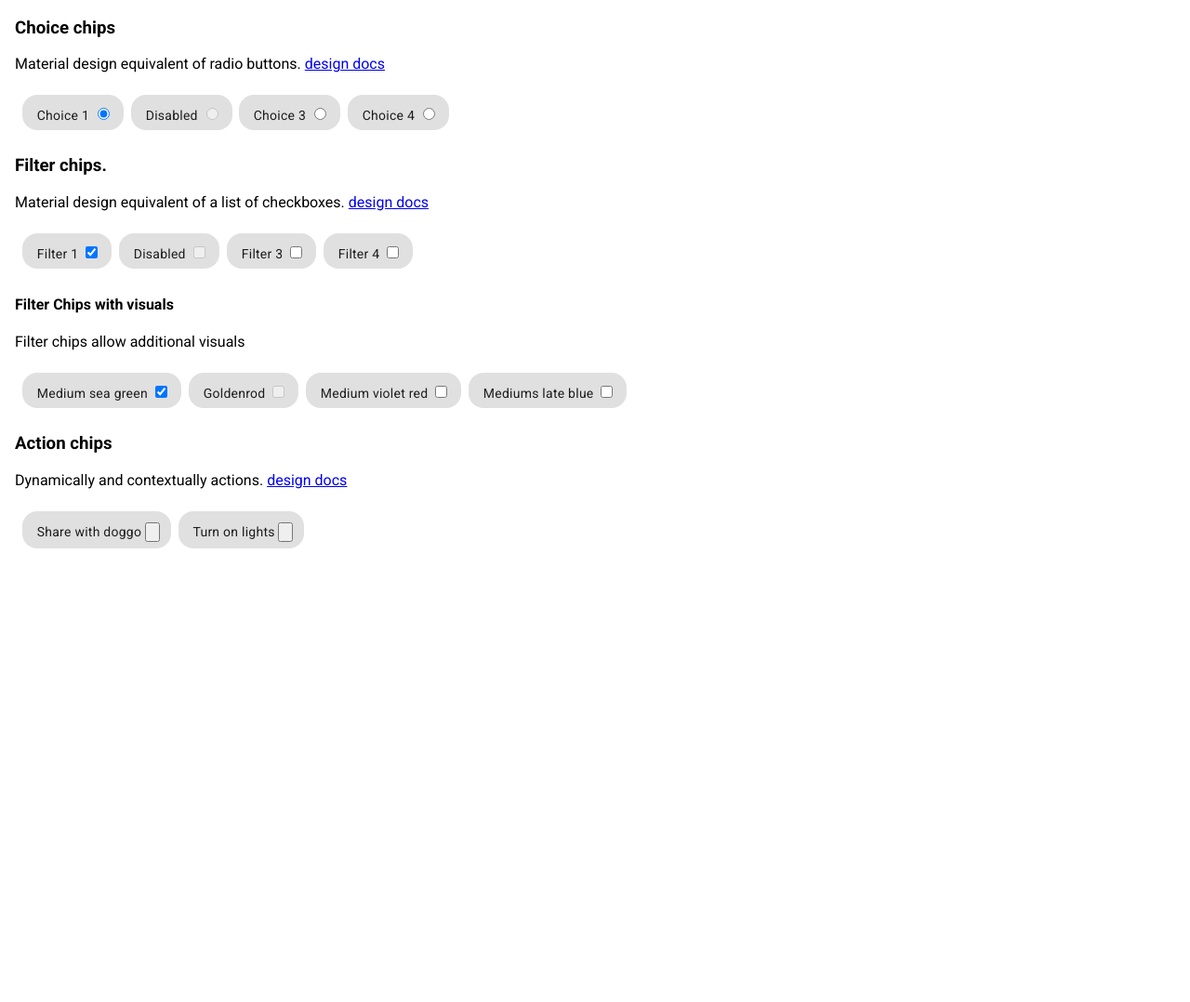
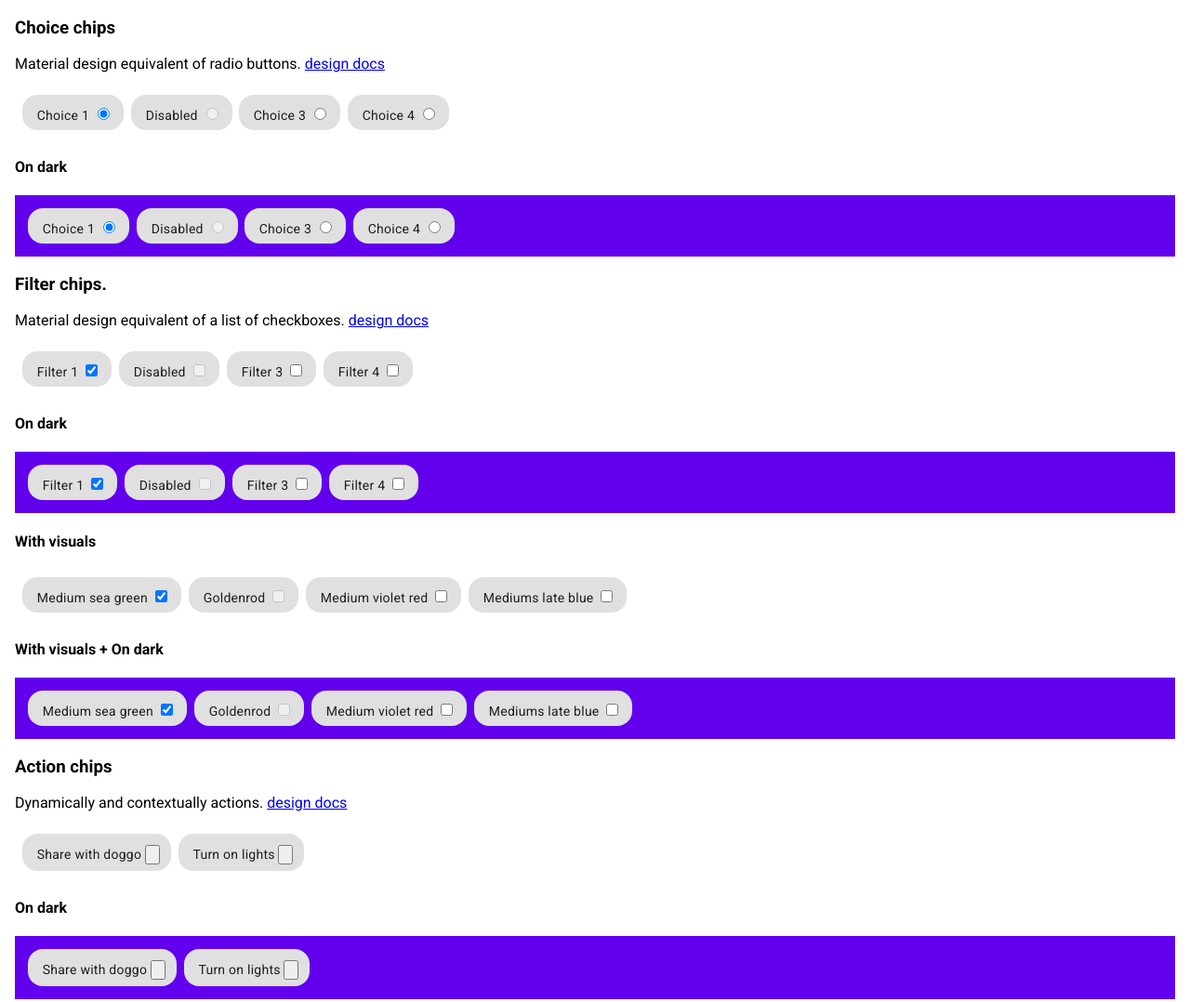
Before and after one commit to CaptainCodeman/mega-material, a website: page docs/chips.html in a window 1280 px wide. Shown: the whole page at 93% size. Before the commit the page ends 800 px from the top, so only its background shows below. Drawn offline with Linux system fonts and the light colour scheme.

Commit message:
Chips docs: Added On dark demo’s

```diff
--- a/docs/chips.html
+++ b/docs/chips.html
@@ -40,6 +40,26 @@
       </mega-chip>
     </mega-chip-set>
 
+    <h4>On dark</h4>
+    <mega-chip-set style="background-color: #6200ee; padding: 10px;">
+      <mega-chip theme="dark">
+        <label for="choice1">Choice 1</label>
+        <input type="radio" name="choice2" id="choice1" value="choice1" checked />
+      </mega-chip>
+      <mega-chip theme="dark">
+        <label for="choice2">Disabled</label>
+        <input type="radio" name="choice2" id="choice2" value="choice2" disabled />
+      </mega-chip>
+      <mega-chip theme="dark">
+        <label for="choice1">Choice 3</label>
+        <input type="radio" name="choice2" id="choice4" value="choice3" />
+      </mega-chip>
+      <mega-chip theme="dark">
+        <label for="choice1">Choice 4</label>
+        <input type="radio" name="choice2" id="choice4" value="choice4" />
+      </mega-chip>
+    </mega-chip-set>
+
     <h3>
       Filter chips.
     </h3>
@@ -50,24 +70,43 @@
     <mega-chip-set>
       <mega-chip>
         <label for="choice1">Filter 1</label>
-        <input type="checkbox" name="choice1" id="choice1" value="choice1" checked />
+        <input type="checkbox" name="filter1" id="choice1" value="choice1" checked />
       </mega-chip>
       <mega-chip>
         <label for="choice2">Disabled</label>
-        <input type="checkbox" name="choice2" id="choice2" value="choice2" disabled />
+        <input type="checkbox" name="filter2" id="choice2" value="choice2" disabled />
       </mega-chip>
       <mega-chip>
         <label for="choice1">Filter 3</label>
-        <input type="checkbox" name="choice3" id="choice4" value="choice3" />
+        <input type="checkbox" name="filter3" id="choice4" value="choice3" />
       </mega-chip>
       <mega-chip>
         <label for="choice1">Filter 4</label>
-        <input type="checkbox" name="choice4" id="choice4" value="choice4" />
+        <input type="checkbox" name="filter4" id="choice4" value="choice4" />
       </mega-chip>
     </mega-chip-set>
 
-    <h4>Filter Chips with visuals</h4>
-    <p>Filter chips allow additional visuals</p>
+    <h4>On dark</h4>
+    <mega-chip-set style="background-color: #6200ee; padding: 10px;">
+      <mega-chip theme="dark">
+        <label for="choice1">Filter 1</label>
+        <input type="checkbox" name="filter5" id="choice1" value="choice1" checked />
+      </mega-chip>
+      <mega-chip theme="dark">
+        <label for="choice2">Disabled</label>
+        <input type="checkbox" name="filter6" id="choice2" value="choice2" disabled />
+      </mega-chip>
+      <mega-chip theme="dark">
+        <label for="choice1">Filter 3</label>
+        <input type="checkbox" name="filter7" id="choice4" value="choice3" />
+      </mega-chip>
+      <mega-chip theme="dark">
+        <label for="choice1">Filter 4</label>
+        <input type="checkbox" name="filter8" id="choice4" value="choice4" />
+      </mega-chip>
+    </mega-chip-set>
+
+    <h4>With visuals</h4>
     <style>
       mega-chip.white-stroke::part(path) {
         stroke: white;
@@ -77,22 +116,51 @@
       <mega-chip class="white-stroke">
         <div slot="visual" style="background-color: mediumseagreen;"></div>
         <label for="choice1">Medium sea green</label>
-        <input type="checkbox" name="choice1" id="choice1" value="choice1" checked />
+        <input type="checkbox" name="filter9" id="choice1" value="choice1" checked />
       </mega-chip>
       <mega-chip class="white-stroke">
         <div slot="visual" style="background-color: goldenrod;"></div>
         <label for="choice2">Goldenrod</label>
-        <input type="checkbox" name="choice2" id="choice2" value="choice2" disabled />
+        <input type="checkbox" name="filter10" id="choice2" value="choice2" disabled />
       </mega-chip>
       <mega-chip class="white-stroke">
         <div slot="visual" style="background-color: mediumvioletred"></div>
         <label for="choice1">Medium violet red</label>
-        <input type="checkbox" name="choice3" id="choice4" value="choice3" />
+        <input type="checkbox" name="filter11" id="choice4" value="choice3" />
       </mega-chip>
       <mega-chip class="white-stroke">
         <div slot="visual" style="background-color:mediumslateblue"></div>
         <label for="choice1">Mediums late blue</label>
-        <input type="checkbox" name="choice4" id="choice4" value="choice4" />
+        <input type="checkbox" name="filter12" id="choice4" value="choice4" />
+      </mega-chip>
+    </mega-chip-set>
+
+    <h4>With visuals + On dark</h4>
+    <style>
+      mega-chip.white-stroke::part(path) {
+        stroke: white;
+      }
+    </style>
+    <mega-chip-set style="background-color: #6200ee; padding: 10px;">
+      <mega-chip class="white-stroke" theme="dark">
+        <div slot="visual" style="background-color: mediumseagreen;"></div>
+        <label for="choice1">Medium sea green</label>
+        <input type="checkbox" name="filter13" id="choice1" value="choice1" checked />
+      </mega-chip>
+      <mega-chip class="white-stroke" theme="dark">
+        <div slot="visual" style="background-color: goldenrod;"></div>
+        <label for="choice2">Goldenrod</label>
+        <input type="checkbox" name="filter14" id="choice2" value="choice2" disabled />
+      </mega-chip>
+      <mega-chip class="white-stroke" theme="dark">
+        <div slot="visual" style="background-color: mediumvioletred"></div>
+        <label for="choice1">Medium violet red</label>
+        <input type="checkbox" name="filter15" id="choice4" value="choice3" />
+      </mega-chip>
+      <mega-chip class="white-stroke" theme="dark">
+        <div slot="visual" style="background-color:mediumslateblue"></div>
+        <label for="choice1">Mediums late blue</label>
+        <input type="checkbox" name="filter16" id="choice4" value="choice4" />
       </mega-chip>
     </mega-chip-set>
 
@@ -136,5 +204,40 @@
         })
       </script>
     </mega-chip-set>
+
+    <h4>On dark</h4>
+    <mega-chip-set style="background-color: #6200ee; padding: 10px;">
+      <mega-chip theme="dark">
+        <img
+          slot="visual"
+          src="https://material-components.github.io/material-components-web-catalog/static/media/photos/3x2/5.jpg"
+        />
+        <label for="btn">Share with doggo</label>
+        <input type="button" id="btn" />
+      </mega-chip>
+      <mega-chip id="turn-on-lights2" theme="dark">
+        <mega-icon slot="visual">brightness_5</mega-icon>
+        <label for="btn">Turn on lights</label>
+        <input type="button" id="btn" />
+      </mega-chip>
+      <script>
+        const setAlarm2 = document.querySelector('#turn-on-lights2')
+        setAlarm2.querySelector('input').addEventListener('click', () => {
+          setAlarm2.querySelector('label').textContent = 'Turning on lights'
+          setAlarm2.querySelector('mega-icon').textContent = 'brightness_6'
+
+          setTimeout(() => {
+            setAlarm2.querySelector('label').textContent = 'Lights turned on'
+            setAlarm2.setAttribute('selected', '')
+            setAlarm2.querySelector('mega-icon').innerHTML = 'brightness_7'
+            setTimeout(() => {
+              setAlarm2.querySelector('label').textContent = 'Turn on lights'
+              setAlarm2.removeAttribute('selected')
+              setAlarm2.querySelector('mega-icon').innerHTML = 'brightness_5'
+            }, 2000)
+          }, 2000)
+        })
+      </script>
+    </mega-chip-set>
   </body>
 </html>
```
